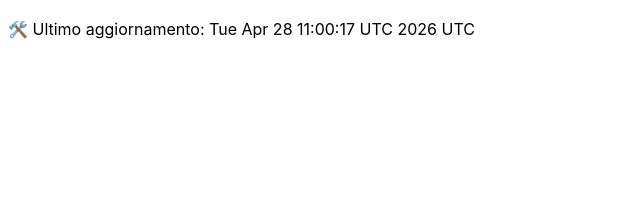
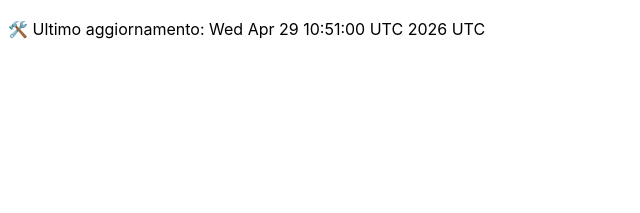
Before and after one commit to DanteTrb/DanteTrb.github.io, a Jekyll site: the page built from badges.md, in a window 1280 px wide. Shown: the top 213 px of the page, without its empty margins (0-640 px from the left). Built offline with Jekyll 4.4.1, drawn with Linux system fonts in a browser that asks for light colours; our own code applies the rules of GitHub Pages for plain Markdown files.

Commit message:
🛠️ Aggiornamento automatico badge

```diff
--- a/badges.md
+++ b/badges.md
@@ -1 +1 @@
-🛠️ Ultimo aggiornamento: Tue Apr 28 11:00:17 UTC 2026 UTC
+🛠️ Ultimo aggiornamento: Wed Apr 29 10:51:00 UTC 2026 UTC
```
